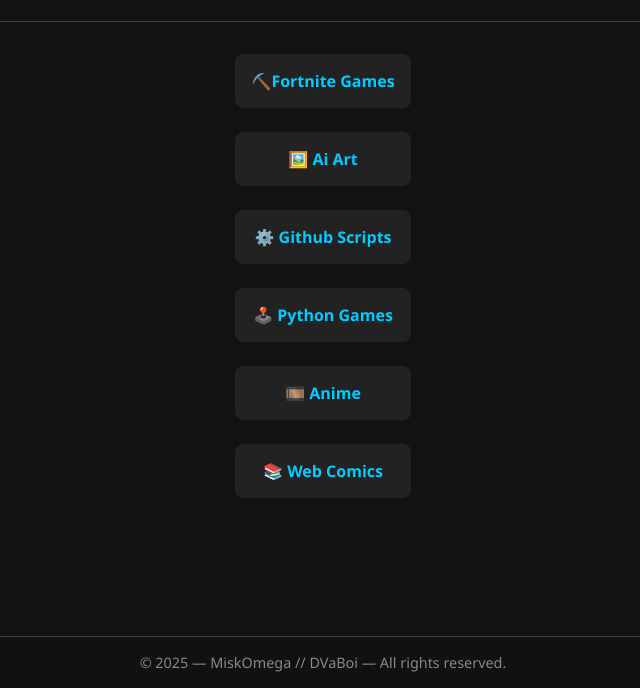
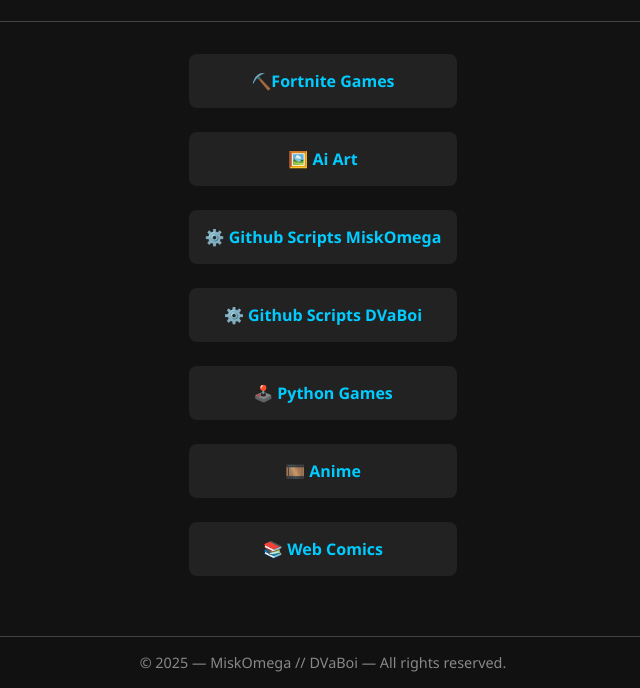
Before and after one commit to DVaBoi/MiskOmega.com_page01, a plain HTML site: page index.html in a window 1280 px wide. Shown: the part 112-800 px from the top of the page, without its empty margins (317-957 px from the left). Drawn offline with Linux system fonts and the light colour scheme.

Commit message:
Update index.html

```diff
--- a/index.html
+++ b/index.html
@@ -74,7 +74,8 @@
 <main>
   <a href="https://www.fortnite.com/@miskomega" target="_blank" class="link-button">⛏️Fortnite Games</a>
   <a href="https://www.mage.space/u/DVaBoi" target="_blank" class="link-button">🖼️ Ai Art</a>
-  <a href="https://github.com/DVaBoi" target="_blank" class="link-button">⚙️ Github Scripts</a>
+  <a href="https://github.com/MiskOmega" target="_blank" class="link-button">⚙️ Github Scripts MiskOmega</a>
+  <a href="https://github.com/DVaBoi" target="_blank" class="link-button">⚙️ Github Scripts DVaBoi</a>
   <a href="https://miskomega.itch.io" target="_blank" class="link-button">🕹️ Python Games</a>
   <a href="https://www.miskomega.com/anime" target="_blank" class="link-button">🎞️ Anime</a>
   <a href="https://www.miskomega.com/comic" target="_blank" class="link-button">📚 Web Comics</a>
```
